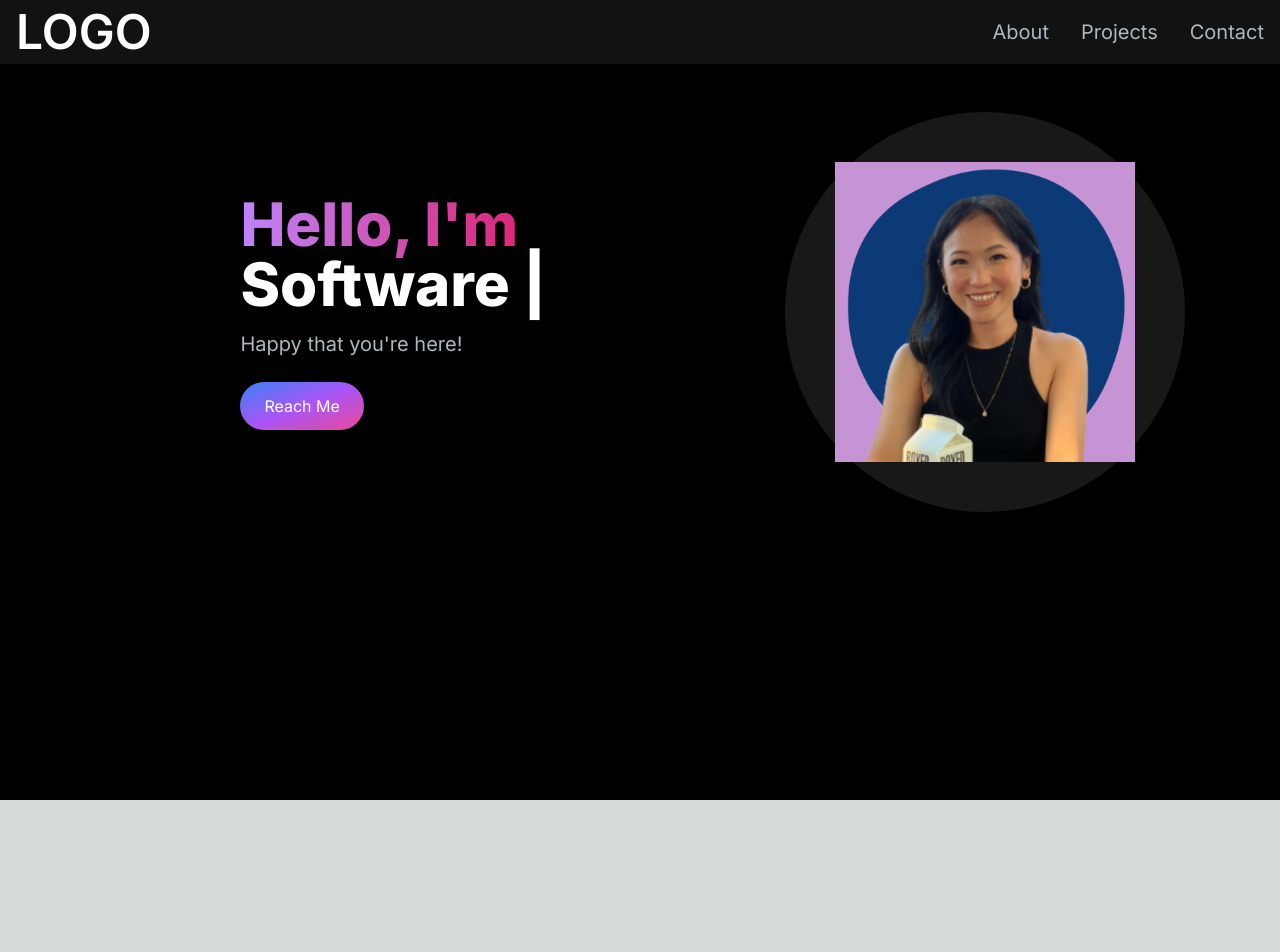
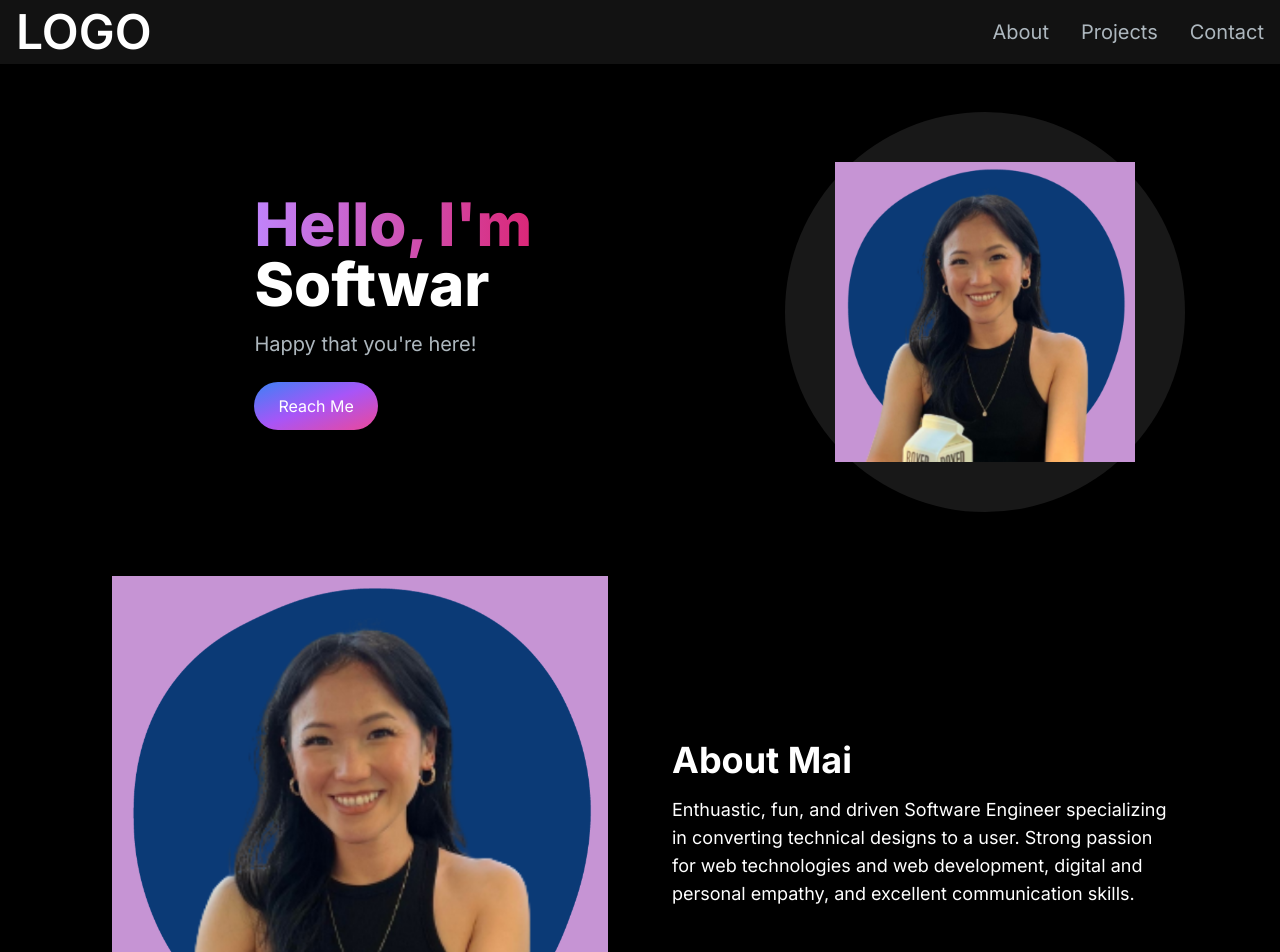
Before and after one commit to vmaineng/mai-web, a Next.js app: page / in a window 1280 px wide. Shown: the top 952 px of the page. Before the commit the page ends 800 px from the top, so only its background shows below. Built offline with nearby package versions, Linux system fonts and the light colour scheme.

Commit message:
added in about

```diff
--- /dev/null
+++ b/app/components/About.jsx
@@ -0,0 +1,25 @@
+import React from "react";
+import Image from "next/image";
+
+const About = () => {
+  return (
+    <section className="text-white">
+      <div className="md: grid md:grid-cols-2 gap-8 items-center py-8 px-4 xl:gap-16 sm:py-16 xl:px-16">
+        <Image src="/images/photo.png" width={500} height={500} />
+        <div>
+          <h2 className="text-4xl font-bold text-white mb-4">About Mai</h2>
+          <p className="text-base lg:text-lg">
+            {" "}
+            Enthuastic, fun, and driven Software Engineer specializing in
+            converting technical designs to a user. Strong passion for web
+            technologies and web development, digital and personal empathy, and
+            excellent communication skills.{" "}
+          </p>
+
+        </div>
+      </div>
+    </section>
+  );
+};
+
+export default About;
--- a/app/page.js
+++ b/app/page.js
@@ -1,5 +1,6 @@
+import Navbar from "./components/Navbar";
 import Banner from "./components/Banner";
-import Navbar from "./components/Navbar";
+import About from "./components/About";
 
 export default function Home() {
   return (
@@ -7,6 +8,7 @@ export default function Home() {
       <Navbar />
     <div class="container mt-24 mx-auto px-12 py-4">
     <Banner />
+    <About />
     </div>
     </main>
   );
```
